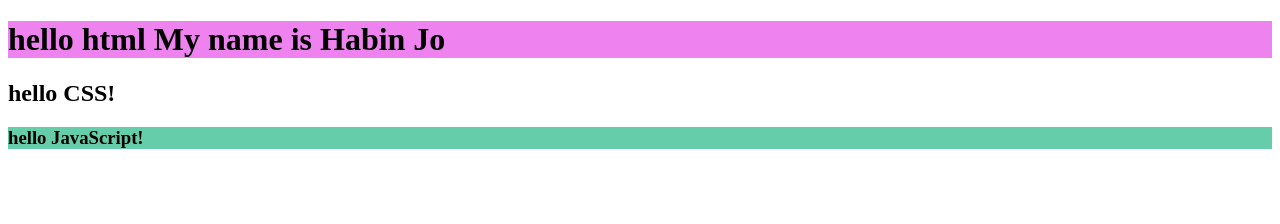
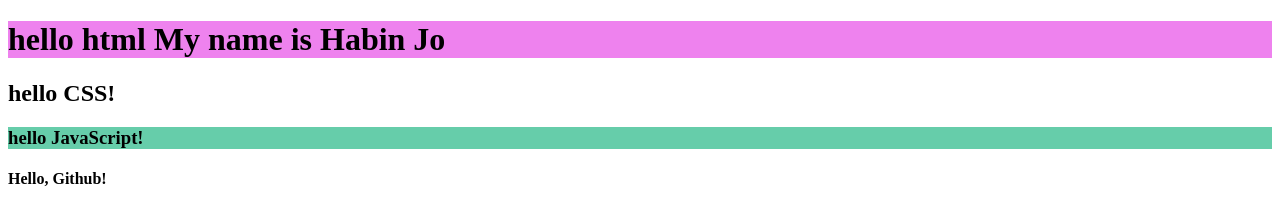
Before and after one commit to PPisland/bcs_day1, a plain HTML site: page index.html in a window 1280 px wide. Drawn offline with Linux system fonts and the light colour scheme.

Commit message:
Add h4 tag

```diff
--- a/index.html
+++ b/index.html
@@ -14,5 +14,7 @@
     </h1>
     <h2>hello CSS!</h2>
     <h3>hello JavaScript!</h3>
+    <h4>Hello, Github!</h4>
+
 </body>
 </html>
```
Also changed, not shown: 1 other file.
